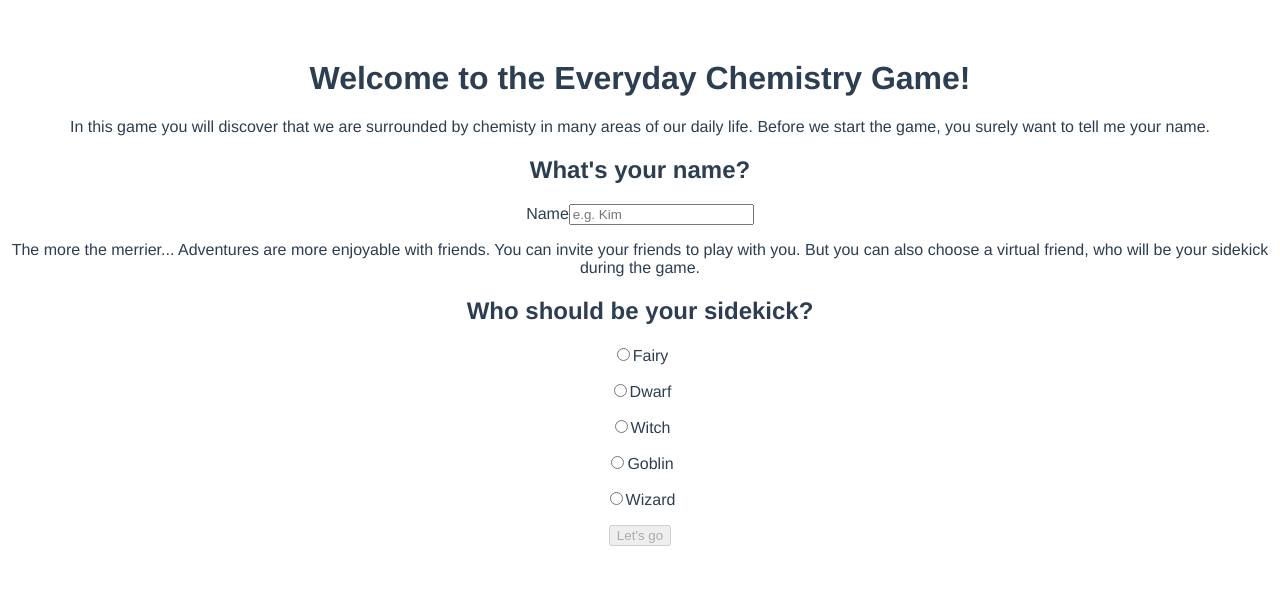
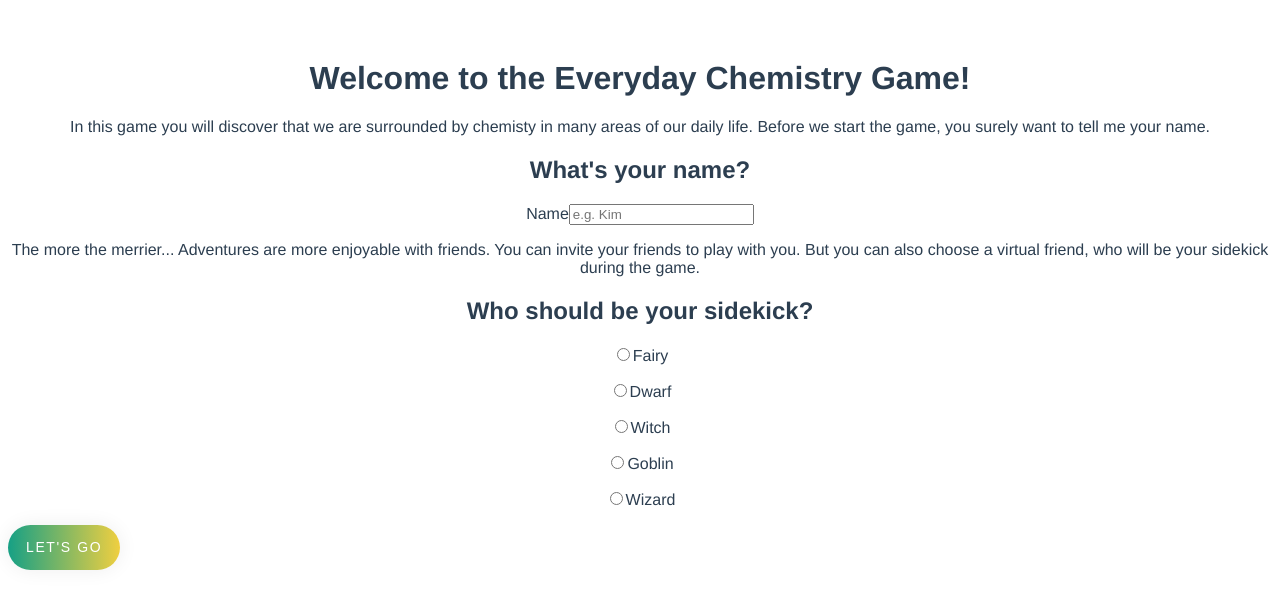
Before and after one commit to Fractalbonita/everyday-chemistry, a Vue app: page / in a window 1280 px wide. Shown: the top 608 px of the page. Built offline with nearby package versions, Linux system fonts and the light colour scheme.

Commit message:
Style button

```diff
--- a/src/components/BaseButton.vue
+++ b/src/components/BaseButton.vue
@@ -1,5 +1,5 @@
 <template>
-  <button :type="type" @click="$emit('click', $event)">
+  <button :type="type" @click="$emit('click', $event)" class="button">
     {{ text }}
   </button>
 </template>
@@ -22,4 +22,41 @@ export default defineComponent({
 });
 </script>
 
-<style lang="scss" scoped></style>
+<style lang="scss" scoped>
+.button {
+  background-image: linear-gradient(
+    to right,
+    #16a085 0%,
+    #f4d03f 51%,
+    #16a085 100%
+  );
+  background-size: 200% auto;
+  border: none;
+  border-radius: 25px;
+  box-shadow: 0 0 20px #eee;
+  color: white;
+  cursor: pointer;
+  display: block;
+  font-size: 0.875rem;
+  font-weight: 400;
+  letter-spacing: 0.1rem;
+  line-height: 1.5;
+  margin: 0;
+  outline: none;
+  padding: 12px 18px;
+  text-align: center;
+  text-transform: uppercase;
+  transition: 0.5s;
+
+  &:hover,
+  &:focus {
+    background-position: right center; /* change the direction of the change here */
+    color: #fff;
+    text-decoration: none;
+  }
+  &:active {
+    background-image: none;
+    background-color: #16a085;
+  }
+}
+</style>
```
